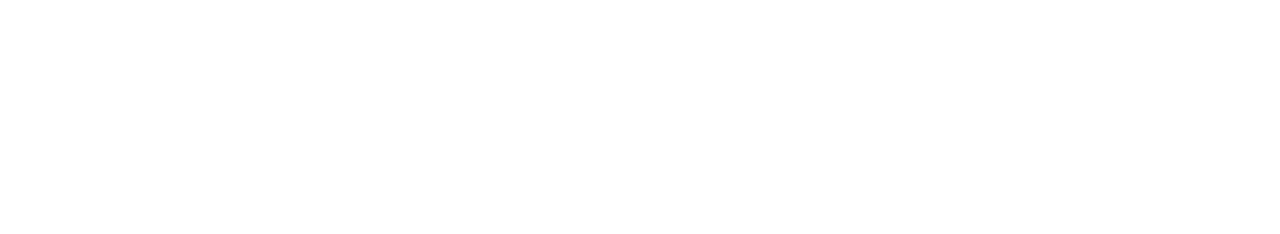
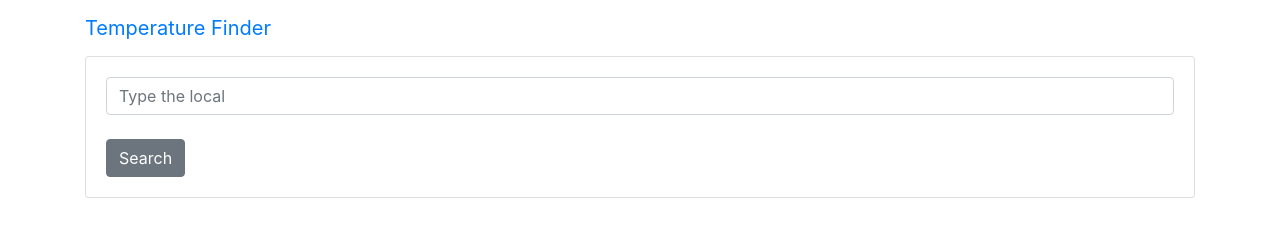
Before and after one commit to alexandrepalmag/Weather-Finder-App-with-jQuery, a plain HTML site: page index.html in a window 1280 px wide. Drawn offline with Linux system fonts and the light colour scheme.

Commit message:
creating layout with bootstrap

```diff
--- a/index.html
+++ b/index.html
@@ -3,11 +3,27 @@
 <head>
     <meta charset="UTF-8">
     <meta name="viewport" content="width=device-width, initial-scale=1.0">
-    <title>Document</title>
+    <title>Temperature Finder</title>
     <link rel="stylesheet" href="lib/bootstrap/css/bootstrap.min.css">
+    <link rel="stylesheet" href="css/style.css">
 </head>
 <body>
-
+    <nav class="navbar navbar-fixed-top navbar-transparent">
+        <div class="container">
+            <div class="navbar-header">
+                <a class="navbar-brand" href="index.html">Temperature Finder</a>
+            </div>
+        </div>
+    </nav>
+    <div class="container personContainer">
+        <div class="card cardbody-person">
+            <div class="card-body cardbody-person">
+                <input type="text" placeholder="Type the local" class="form-control">
+                <br>
+                <button class="btn btn-secondary">Search</button>
+            </div>
+        </div>
+    </div>
 </body>
 <script src="lib/jquery/jquery.min.js"></script>
 <script src="lib/bootstrap/js/bootstrap.min.js"></script>
```
